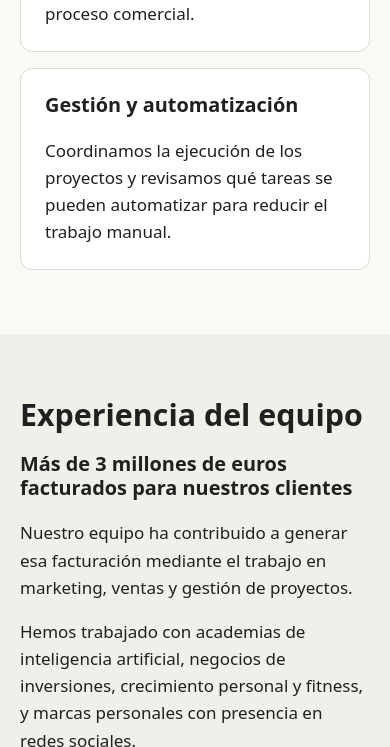
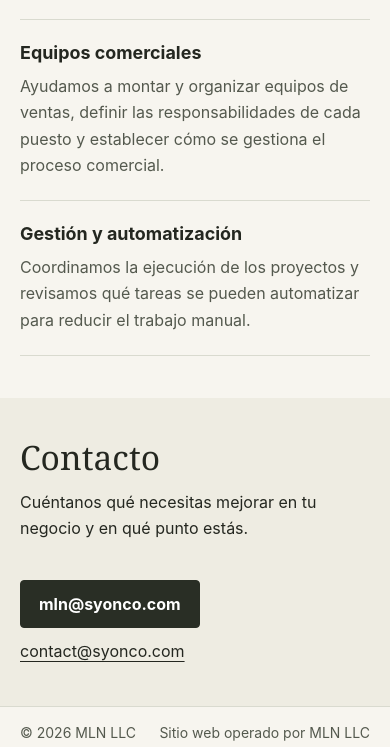
Before and after one commit to 19fernandocevallos-cpu/syonco.com, a plain HTML site: page index.html in a window 390 px wide. Shown: the part 1253-2000 px from the top of the page. Drawn offline with Linux system fonts and the light colour scheme.

Commit message:
Update index.html

```diff
--- a/index.html
+++ b/index.html
@@ -6,19 +6,49 @@
 <title>MLN LLC | Consultoría de marketing, ventas y operaciones</title>
 <meta name="description" content="MLN LLC ayuda a empresas a captar clientes, organizar equipos comerciales y automatizar tareas operativas.">
 <style>
-*{box-sizing:border-box}body{margin:0;background:#faf9f6;color:#202020;font:17px/1.6 system-ui,sans-serif}a{color:inherit}a:focus-visible{outline:3px solid #555555;outline-offset:4px}.wrap{width:min(1100px,calc(100% - 40px));margin:auto}header{border-bottom:1px solid #dedbd5}header .wrap,footer .wrap{display:flex;flex-wrap:wrap;justify-content:space-between;align-items:center;gap:16px;padding:20px 0}nav{display:flex;gap:20px;flex-wrap:wrap}.brand{font-weight:800;letter-spacing:.06em;text-decoration:none}.hero{padding:clamp(64px,11vw,145px) 0;background:#eeece7;color:#161616}.hero p{max-width:580px;color:#424242}.hero h1{font-size:clamp(2.8rem,8vw,6rem);letter-spacing:-.065em;line-height:1.02;max-width:840px;margin:12px 0 25px}.button{display:inline-block;margin-top:16px;background:#202020;color:#ffffff;padding:12px 20px;border-radius:8px;font-weight:750;text-decoration:none}section{padding:64px 0}h2{font-size:clamp(1.9rem,5vw,3rem);line-height:1.1;margin:0 0 20px}h3{line-height:1.2}.grid{display:grid;grid-template-columns:repeat(auto-fit,minmax(min(100%,240px),1fr));gap:16px}.grid article{background:white;border:1px solid #dedbd5;border-radius:12px;padding:24px}.grid h3{margin-top:0}.grid p{margin-bottom:0}.about{background:#f1efea}.about p,#contacto p{max-width:680px}footer{border-top:1px solid #dedbd5;font-size:.9rem}
-.brand img{display:block;width:120px;height:60px;object-fit:contain}
+:root{color-scheme:light;--paper:#f7f5ef;--ink:#242720;--muted:#54594e;--line:#d9dacf;--dark:#292e25}
+*{box-sizing:border-box}
+html{scroll-behavior:smooth}
+body{margin:0;background:var(--paper);color:var(--ink);font:1rem/1.65 "Inter",system-ui,sans-serif}
+a{color:inherit;text-underline-offset:.22em}
+a:focus-visible{outline:2px solid currentColor;outline-offset:5px}
+.wrap{width:min(1120px,calc(100% - 40px));margin-inline:auto}
+header,footer{border-block-end:1px solid var(--line)}
+header .wrap,footer .wrap{display:flex;justify-content:space-between;align-items:center;flex-wrap:wrap;gap:16px;padding-block:14px}
+.brand,nav{display:flex;align-items:center;gap:20px}
+.brand{gap:8px;font-weight:700;text-decoration:none}
+.brand img{display:block;width:76px;height:38px;object-fit:contain}
+nav a{font-size:.9rem;text-decoration:none}
+nav a:hover{text-decoration:underline}
+section{padding-block:clamp(42px,7vw,82px)}
+.hero{background:#eeece2}
+.hero p{max-width:570px;color:var(--muted);font-size:1.12rem}
+h1,h2,h3,p{margin:0}
+h1,h2{font-family:"Instrument Serif",Georgia,serif;font-weight:400;line-height:1.04}
+h1{font-size:clamp(2.65rem,7vw,5.35rem);max-width:850px;letter-spacing:-.035em}
+h2{font-size:clamp(2.1rem,4vw,3.35rem)}
+h3{line-height:1.25;font-size:1.12rem}
+p{margin-top:14px}
+.button{display:inline-block;margin-top:24px;padding:10px 18px;border:1px solid var(--dark);border-radius:4px;background:var(--dark);color:white;font-weight:650;text-decoration:none}
+.button:hover{background:#41483a}
+.about{background:var(--dark);color:var(--paper)}
+.about h2{font:650 .94rem/1.4 system-ui,sans-serif}
+.about h3{font:400 clamp(2rem,5vw,4rem)/1.08 "Instrument Serif",Georgia,serif;margin-top:15px;max-width:780px}
+.about p{color:#dcdfd3;max-width:700px}
+.grid{margin-top:24px;border-top:1px solid var(--line)}
+.grid article{display:grid;grid-template-columns:minmax(170px,1fr) 2fr;gap:20px;border-bottom:1px solid var(--line);padding:22px 0}
+.grid p{margin:0;color:var(--muted)}
+#contacto{background:#eeece2}
+#contacto a:not(.button){display:inline-block;margin-top:10px}
+footer{border-block:1px solid var(--line);font-size:.875rem;color:var(--muted)}
+@media(max-width:560px){.grid article{grid-template-columns:1fr;gap:8px}nav{gap:14px}}
+@media(prefers-reduced-motion:reduce){html{scroll-behavior:auto}}
 </style>
 </head>
 <body id="inicio">
-<header><div class="wrap"><a class="brand" href="#inicio"><img src="MLN.png" alt="MLN LLC" width="120" height="60"></a><nav aria-label="Navegación principal"><a href="#servicios">Servicios</a><a href="#equipo">Experiencia</a><a href="#contacto">Contacto</a></nav></div></header>
+<header><div class="wrap"><a class="brand" href="#inicio"><img src="MLN.png" alt="" width="76" height="38">MLN LLC</a><nav aria-label="Navegación principal"><a href="#equipo">Experiencia</a><a href="#servicios">Servicios</a><a href="#contacto">Contacto</a></nav></div></header>
 <main>
 <section class="hero"><div class="wrap"><h1>Consultoría de marketing, ventas y operaciones</h1><p>Ayudamos a empresas a captar clientes, organizar sus equipos de ventas y simplificar las operaciones que sostienen su actividad comercial.</p><a class="button" href="#contacto">Contactar con MLN LLC</a></div></section>
-<section id="servicios"><div class="wrap"><h2>Servicios</h2><div class="grid">
-<article><h3>Oferta y captación</h3><p>Revisamos tu oferta y tu proceso de venta. A partir de ese análisis, definimos un plan para llegar a nuevos clientes y convertir en compradores a personas que ya siguen tu negocio.</p></article>
-<article><h3>Equipos comerciales</h3><p>Ayudamos a montar y organizar equipos de ventas, definir las responsabilidades de cada puesto y establecer cómo se gestiona el proceso comercial.</p></article>
-<article><h3>Gestión y automatización</h3><p>Coordinamos la ejecución de los proyectos y revisamos qué tareas se pueden automatizar para reducir el trabajo manual.</p></article>
-</div></div></section>
 <section class="about" id="equipo">
 <div class="wrap">
 <h2>Experiencia del equipo</h2>
@@ -27,7 +57,12 @@
 <p>Hemos trabajado con academias de inteligencia artificial, negocios de inversiones, crecimiento personal y fitness, y marcas personales con presencia en redes sociales.</p>
 </div>
 </section>
-<section id="contacto"><div class="wrap"><h2>Contacto</h2><p>Cuéntanos qué necesitas mejorar en tu negocio y en qué punto estás.</p><p><a href="mailto:mln@syonco.com">mln@syonco.com</a><br>
+<section id="servicios"><div class="wrap"><h2>Servicios</h2><div class="grid">
+<article><h3>Oferta y captación</h3><p>Revisamos tu oferta y tu proceso de venta. A partir de ese análisis, definimos un plan para llegar a nuevos clientes y convertir en compradores a personas que ya siguen tu negocio.</p></article>
+<article><h3>Equipos comerciales</h3><p>Ayudamos a montar y organizar equipos de ventas, definir las responsabilidades de cada puesto y establecer cómo se gestiona el proceso comercial.</p></article>
+<article><h3>Gestión y automatización</h3><p>Coordinamos la ejecución de los proyectos y revisamos qué tareas se pueden automatizar para reducir el trabajo manual.</p></article>
+</div></div></section>
+<section id="contacto"><div class="wrap"><h2>Contacto</h2><p>Cuéntanos qué necesitas mejorar en tu negocio y en qué punto estás.</p><p><a class="button" href="mailto:mln@syonco.com">mln@syonco.com</a><br>
 <a href="mailto:contact@syonco.com">contact@syonco.com</a></p></div></section>
 </main>
 <footer><div class="wrap"><span>© 2026 MLN LLC</span><span>Sitio web operado por MLN LLC</span></div></footer>
```
